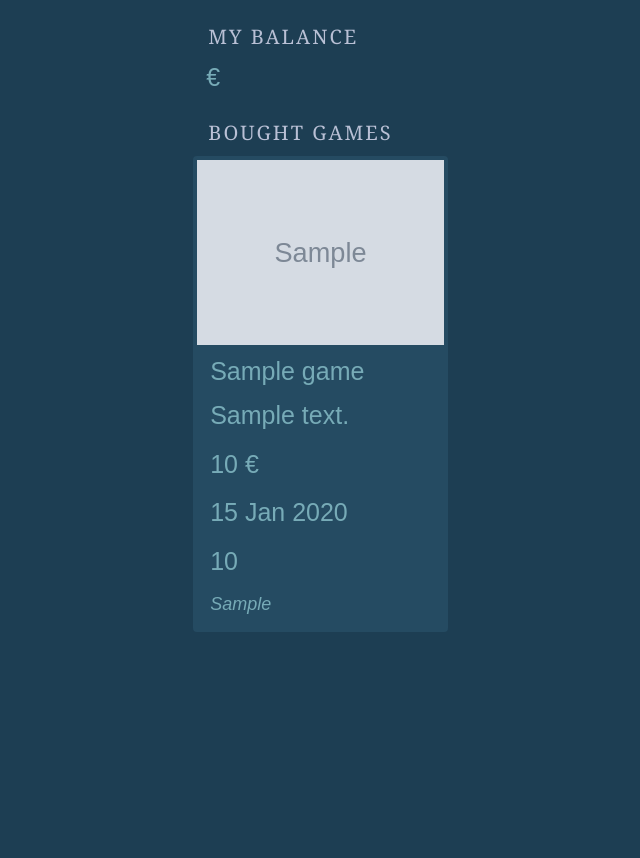
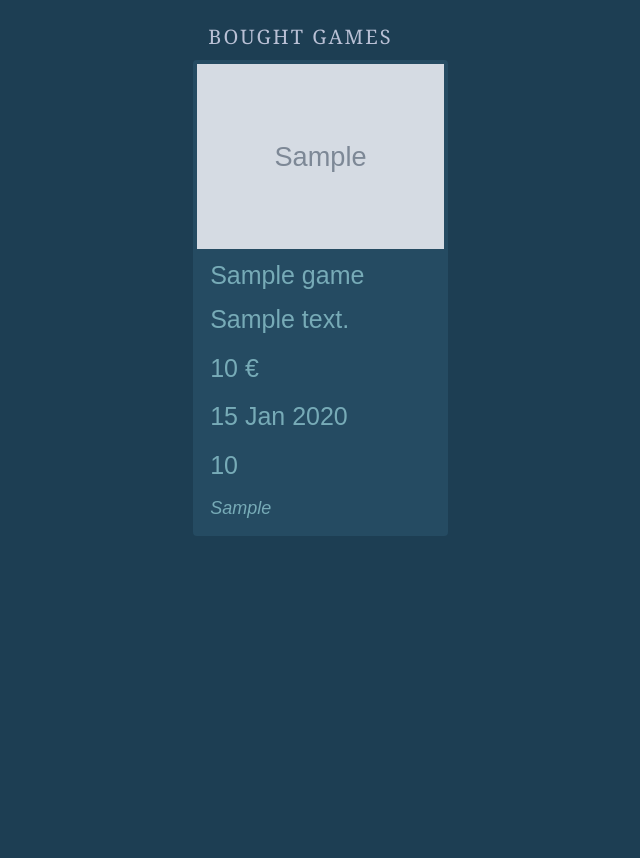
Before and after one commit to hongkuancn/game-store, a Django app: template games/templates/games/playersgames.html in a window 1280 px wide. Shown: the part 50-908 px from the top of the page, without its empty margins (35-675 px from the left). Run offline with Django 3.2, Linux system fonts and the light colour scheme; the template is opened without the code that fills it: values that come from a table or form of the project are taken from there, others are empty; tables that the repository leaves empty hold one stand-in row (values such as "Sample post"); grey boxes marked "Sample" are stand-in pictures; some libraries are stand-ins or nearby versions.

Commit message:
fix issue #7

```diff
--- a/games/static/css/playersgames_layout.css
+++ b/games/static/css/playersgames_layout.css
@@ -1,5 +1,8 @@
 .row{
     min-height: 1000px;
+}
+.balance p{
+    color: #77abb7;
 }
 .row h2{
     font-size: 20px;
@@ -21,7 +24,7 @@
     font-family: Futura, Arial;
     margin: 1vw;
     margin-bottom: 0;
-    color: #77abb7;
+    /*color: #77abb7;*/
 }
 .labels p{
     font-size: 18px;
--- a/games/templates/games/playersgames.html
+++ b/games/templates/games/playersgames.html
@@ -10,11 +10,12 @@
     <div class="col-xs-2 col-sm-2 col-lg-2">
     </div>
     <div class="col-xs-12 col-sm-8 col-lg-8" >
-
+    {% if user.player %}
         <h2>MY BALANCE</h2>
-        <div class="cap">
-            <p>€</p>
+        <div class="balance">
+            <p>{{ user.player.balance }} €</p>
         </div>
+    {% endif %}
 
         <h2>BOUGHT GAMES</h2>
         <div class="row">
```
